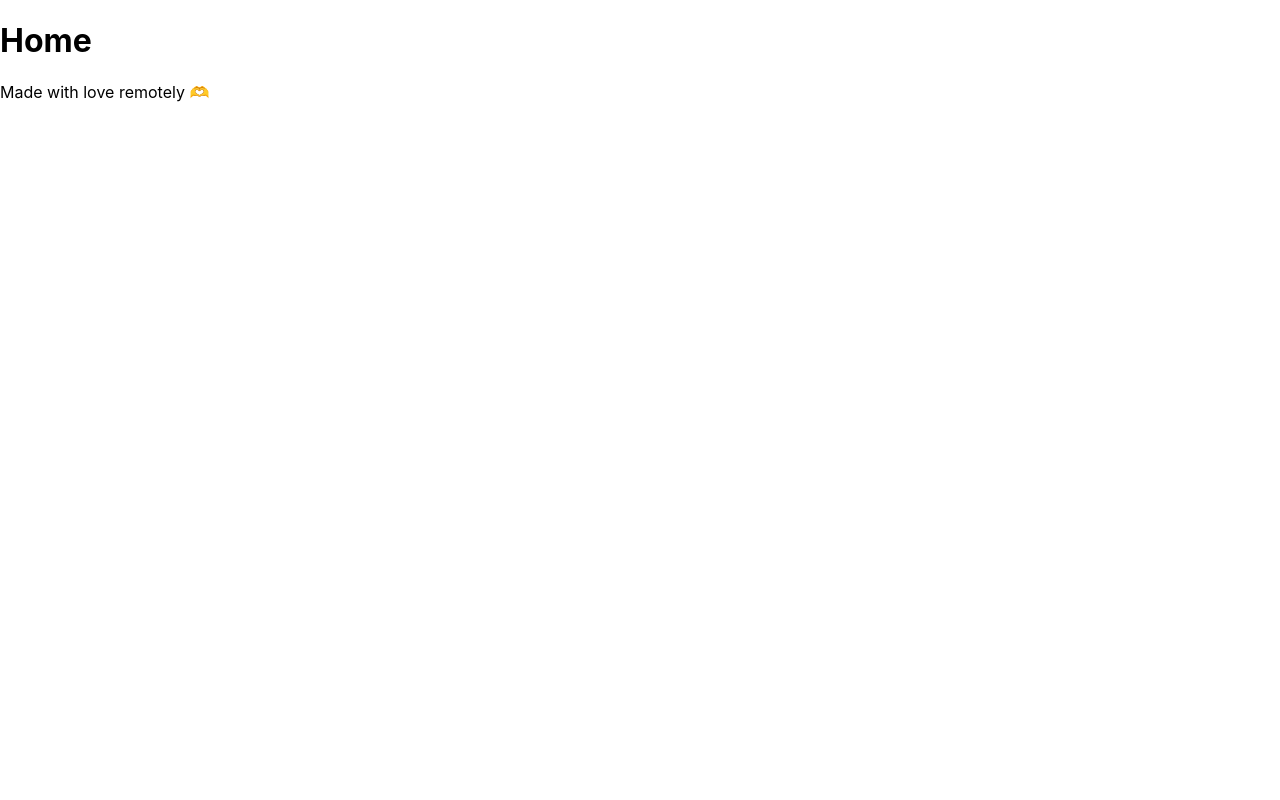
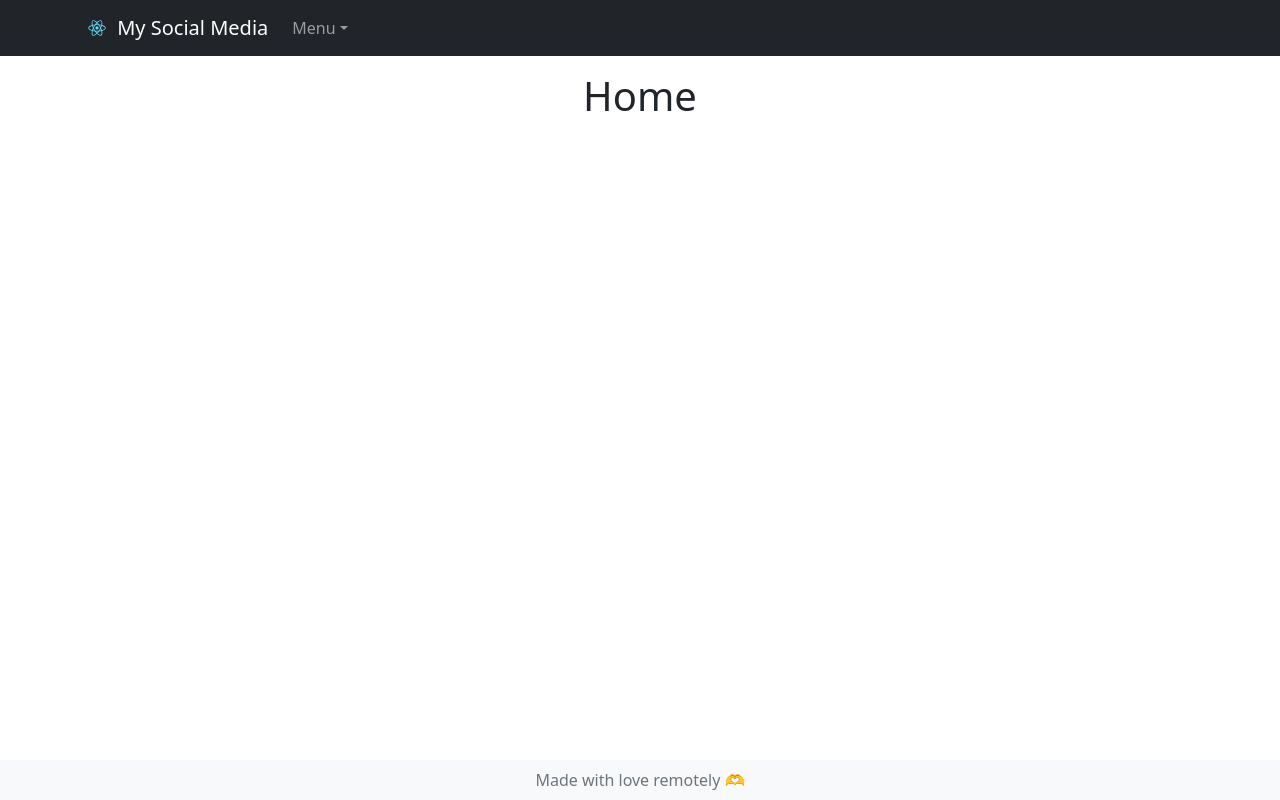
Before and after one commit to axelsomerseth/my-social-media, a React (Create React App) app in the folder client/: page / in a window 1280 px wide. Built offline with nearby package versions, Linux system fonts and the light colour scheme.

Commit message:
front-end: header component added

```diff
--- a/client/public/index.html
+++ b/client/public/index.html
@@ -24,7 +24,7 @@
       work correctly both with client-side routing and a non-root public URL.
       Learn how to configure a non-root public URL by running `npm run build`.
     -->
-    <title>React App</title>
+    <title>My Social Media</title>
   </head>
   <body>
     <noscript>You need to enable JavaScript to run this app.</noscript>
--- a/client/src/App.jsx
+++ b/client/src/App.jsx
@@ -2,13 +2,14 @@ import "./App.css";
 import { Routes, Route } from "react-router-dom";
 
 import Home from "./routes/Home";
+import Header from "./core/Header";
 import NotFound from "./routes/NotFound";
 import Footer from "./core/Footer";
 
 function App() {
   return (
     <>
-      <header>{/* <Navbar /> */}</header>
+      <Header />
       <main>
         <Routes>
           <Route path="/">
--- /dev/null
+++ b/client/src/config.js
@@ -0,0 +1,5 @@
+const AppConfig = {
+  appTitle: "My Social Media",
+};
+
+export default AppConfig;
--- a/client/src/core/Footer.jsx
+++ b/client/src/core/Footer.jsx
@@ -7,7 +7,7 @@ import Col from "react-bootstrap/Col";
 const Footer = () => {
   return (
     <footer>
-      <Navbar fixed="bottom" bg="light">
+      <Navbar fixed="bottom" bg="light" variant="light">
         <Container fluid className="justify-content-center">
           <Row>
             <Col>
--- /dev/null
+++ b/client/src/core/Header.jsx
@@ -0,0 +1,48 @@
+import Container from "react-bootstrap/Container";
+import Nav from "react-bootstrap/Nav";
+import Navbar from "react-bootstrap/Navbar";
+import NavDropdown from "react-bootstrap/NavDropdown";
+
+// import { Link } from "react-router-dom";
+import AppConfig from "../config";
+import logo from "../logo.svg";
+
+function Header() {
+  return (
+    <header>
+      <Navbar bg="dark" variant="dark" expand="lg">
+        <Container>
+          <Navbar.Brand href="#home">
+            <img
+              alt=""
+              src={logo}
+              width="30"
+              height="30"
+              className="d-inline-block align-top"
+            />
+            {" " + AppConfig.appTitle}
+          </Navbar.Brand>
+          <Navbar.Toggle aria-controls="basic-navbar-nav" />
+          <Navbar.Collapse id="basic-navbar-nav">
+            <Nav className="me-auto">
+              {/* <Nav.Link href="#home">Home</Nav.Link> */}
+              <NavDropdown title="Menu" id="basic-nav-dropdown">
+                <NavDropdown.Item href="#action/3.1">My Links</NavDropdown.Item>
+                <NavDropdown.Item href="#action/3.2">
+                  My Thumbnails
+                </NavDropdown.Item>
+                <NavDropdown.Item href="#action/3.3">
+                  My Github Data
+                </NavDropdown.Item>
+                <NavDropdown.Divider />
+                <NavDropdown.Item href="#action/3.4">About</NavDropdown.Item>
+              </NavDropdown>
+            </Nav>
+          </Navbar.Collapse>
+        </Container>
+      </Navbar>
+    </header>
+  );
+}
+
+export default Header;
```
Also changed, not shown: client/src/index.js (+10 -3 lines).
